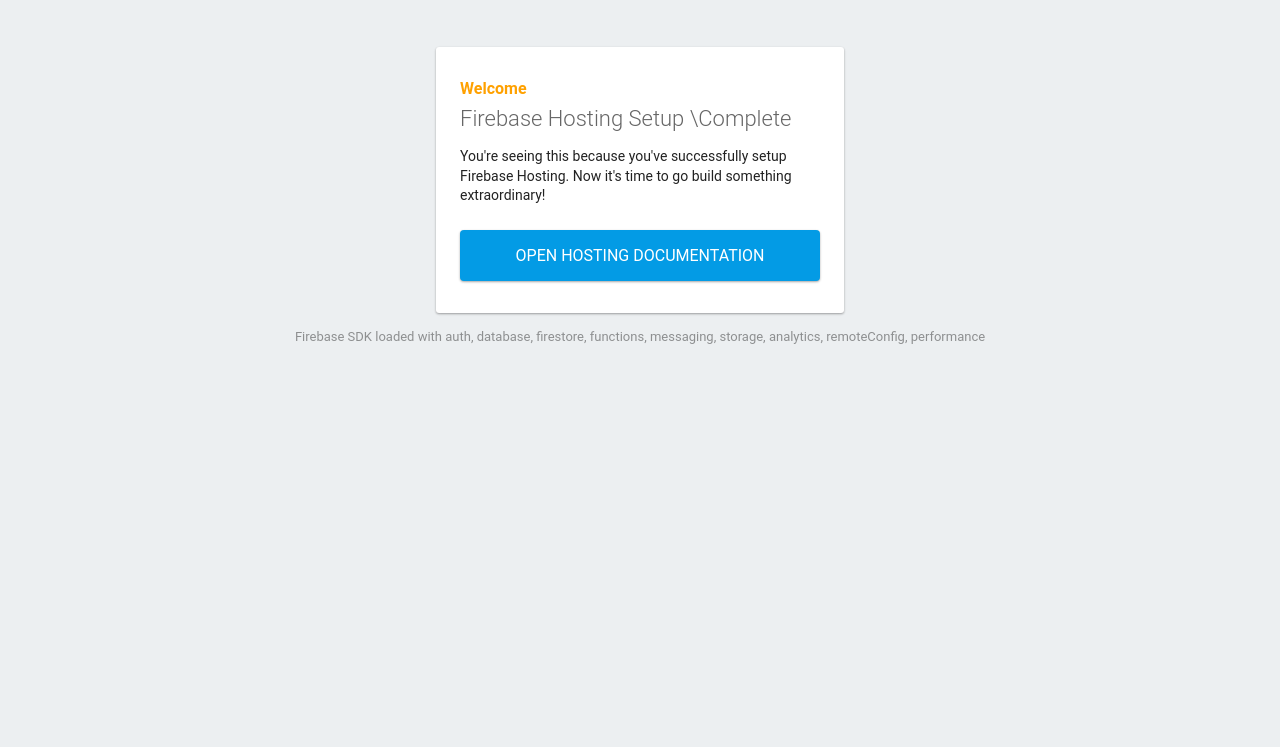
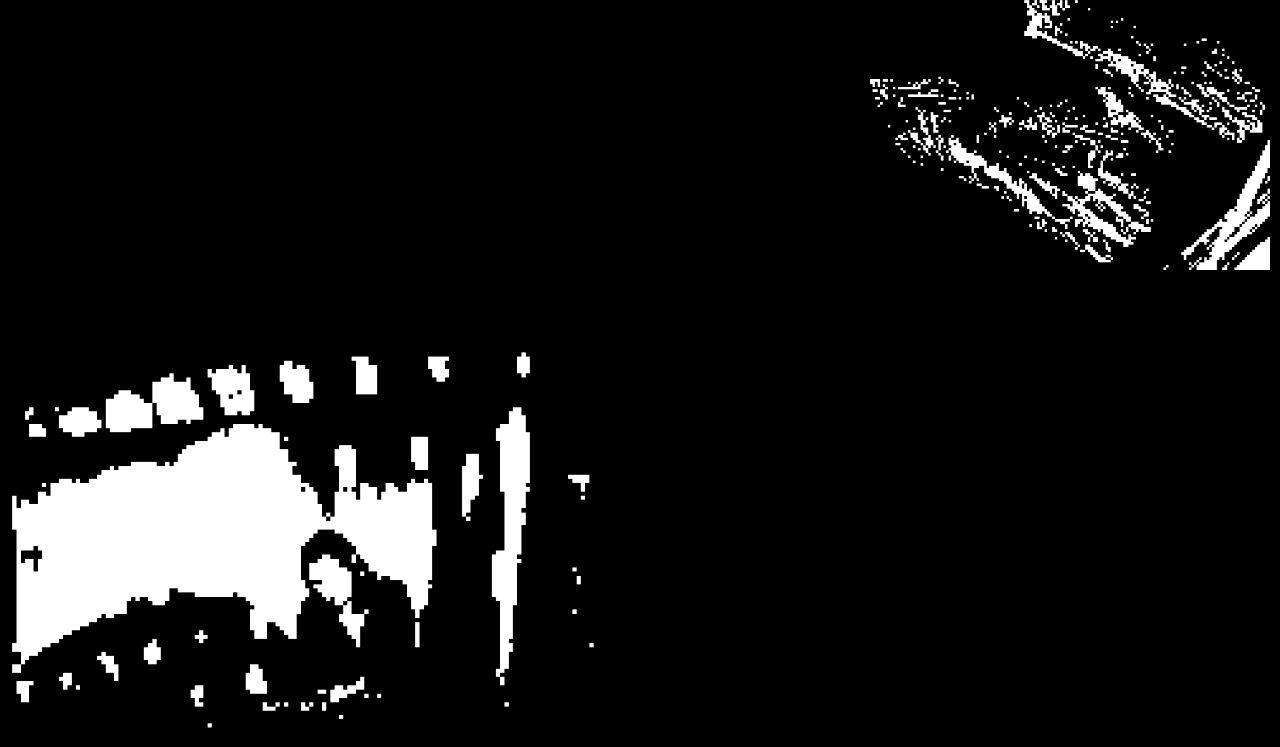
Before and after one commit to hcbryant9/em-blas-web, a website: page public/index.html in a window 1280 px wide. Shown: the part 53-800 px from the top of the page. Drawn offline with Linux system fonts and the light colour scheme; some packages are replaced by stand-ins of ours.

Commit message:
hello world!

```diff
--- a/public/index.html
+++ b/public/index.html
@@ -1,89 +1,62 @@
 <!DOCTYPE html>
-<html>
+<html lang="en">
 <head>
-    <meta charset="utf-8">
-    <meta name="viewport" content="width=device-width, initial-scale=1">
-    <title>Welcome to Firebase Hosting</title>
+  <meta charset="UTF-8">
+  <title>E.M. Blasdell</title>
+  <link href="https://fonts.googleapis.com/css2?family=Special+Elite&display=swap" rel="stylesheet">
+  <style>
+    body {
+      margin: 0;
+      background-color: black;
+      color: white;
+      font-family: 'Courier', monospace;
+      height: 100vh;
+      position: relative;
+      overflow: hidden;
+    }
 
-    <!-- update the version number as needed -->
-    <script defer src="/__/firebase/11.6.0/firebase-app-compat.js"></script>
-    <!-- include only the Firebase features as you need -->
-    <script defer src="/__/firebase/11.6.0/firebase-auth-compat.js"></script>
-    <script defer src="/__/firebase/11.6.0/firebase-database-compat.js"></script>
-    <script defer src="/__/firebase/11.6.0/firebase-firestore-compat.js"></script>
-    <script defer src="/__/firebase/11.6.0/firebase-functions-compat.js"></script>
-    <script defer src="/__/firebase/11.6.0/firebase-messaging-compat.js"></script>
-    <script defer src="/__/firebase/11.6.0/firebase-storage-compat.js"></script>
-    <script defer src="/__/firebase/11.6.0/firebase-analytics-compat.js"></script>
-    <script defer src="/__/firebase/11.6.0/firebase-remote-config-compat.js"></script>
-    <script defer src="/__/firebase/11.6.0/firebase-performance-compat.js"></script>
-    <!--
-      initialize the SDK after all desired features are loaded, set useEmulator to false
-      to avoid connecting the SDK to running emulators.
-    -->
-    <script defer src="/__/firebase/init.js?useEmulator=true"></script>
+    .top-left {
+      position: absolute;
+      top: 10px;
+      left: 10px;
+      font-size: 1.5em;
+    }
 
-    <style media="screen">
-      body { background: #ECEFF1; color: rgba(0,0,0,0.87); font-family: Roboto, Helvetica, Arial, sans-serif; margin: 0; padding: 0; }
-      #message { background: white; max-width: 360px; margin: 100px auto 16px; padding: 32px 24px; border-radius: 3px; }
-      #message h2 { color: #ffa100; font-weight: bold; font-size: 16px; margin: 0 0 8px; }
-      #message h1 { font-size: 22px; font-weight: 300; color: rgba(0,0,0,0.6); margin: 0 0 16px;}
-      #message p { line-height: 140%; margin: 16px 0 24px; font-size: 14px; }
-      #message a { display: block; text-align: center; background: #039be5; text-transform: uppercase; text-decoration: none; color: white; padding: 16px; border-radius: 4px; }
-      #message, #message a { box-shadow: 0 1px 3px rgba(0,0,0,0.12), 0 1px 2px rgba(0,0,0,0.24); }
-      #load { color: rgba(0,0,0,0.4); text-align: center; font-size: 13px; }
-      @media (max-width: 600px) {
-        body, #message { margin-top: 0; background: white; box-shadow: none; }
-        body { border-top: 16px solid #ffa100; }
+    .bottom-left {
+      position: absolute;
+      bottom: 10px;
+      left: 10px;
+    }
+
+    .bottom-left img {
+      width: 600px;
+      height: auto;
+      cursor: pointer;
+    }
+
+    .top-right {
+      position: absolute;
+      top: 10px;
+      right: 10px;
+    }
+
+    .top-right img {
+      width: 400px;
+      height: auto;
     }
   </style>
 </head>
 <body>
-    <div id="message">
-      <h2>Welcome</h2>
-      <h1>Firebase Hosting Setup \Complete</h1>
-      <p>You're seeing this because you've successfully setup Firebase Hosting. Now it's time to go build something extraordinary!</p>
-      <a target="_blank" href="https://firebase.google.com/docs/hosting/">Open Hosting Documentation</a>
+  <div class="top-left">E.M. Blasdell</div>
+
+  <div class="bottom-left">
+    <a href="explorer.html">
+      <img src="assets/images/em_prof2_CV.png" alt="Bottom Left">
+    </a>
   </div>
-    <p id="load">Firebase SDK Loading&hellip;</p>
 
-    <script>
-      document.addEventListener('DOMContentLoaded', function() {
-        const loadEl = document.querySelector('#load');
-        // // 🔥🔥🔥🔥🔥🔥🔥🔥🔥🔥🔥🔥🔥🔥🔥🔥🔥🔥🔥🔥🔥🔥🔥🔥🔥🔥🔥🔥🔥🔥🔥
-        // // The Firebase SDK is initialized and available here!
-        //
-        // firebase.auth().onAuthStateChanged(user => { });
-        // firebase.database().ref('/path/to/ref').on('value', snapshot => { });
-        // firebase.firestore().doc('/foo/bar').get().then(() => { });
-        // firebase.functions().httpsCallable('yourFunction')().then(() => { });
-        // firebase.messaging().requestPermission().then(() => { });
-        // firebase.storage().ref('/path/to/ref').getDownloadURL().then(() => { });
-        // firebase.analytics(); // call to activate
-        // firebase.analytics().logEvent('tutorial_completed');
-        // firebase.performance(); // call to activate
-        //
-        // // 🔥🔥🔥🔥🔥🔥🔥🔥🔥🔥🔥🔥🔥🔥🔥🔥🔥🔥🔥🔥🔥🔥🔥🔥🔥🔥🔥🔥🔥🔥🔥
-
-        try {
-          let app = firebase.app();
-          let features = [
-            'auth',
-            'database',
-            'firestore',
-            'functions',
-            'messaging',
-            'storage',
-            'analytics',
-            'remoteConfig',
-            'performance',
-          ].filter(feature => typeof app[feature] === 'function');
-          loadEl.textContent = `Firebase SDK loaded with ${features.join(', ')}`;
-        } catch (e) {
-          console.error(e);
-          loadEl.textContent = 'Error loading the Firebase SDK, check the console.';
-        }
-      });
-    </script>
+  <div class="top-right">
+    <img src="assets/images/hands5.png" alt="Top Right">
+  </div>
 </body>
 </html>
```
Lines whose indentation alone changed are shown as unchanged.
